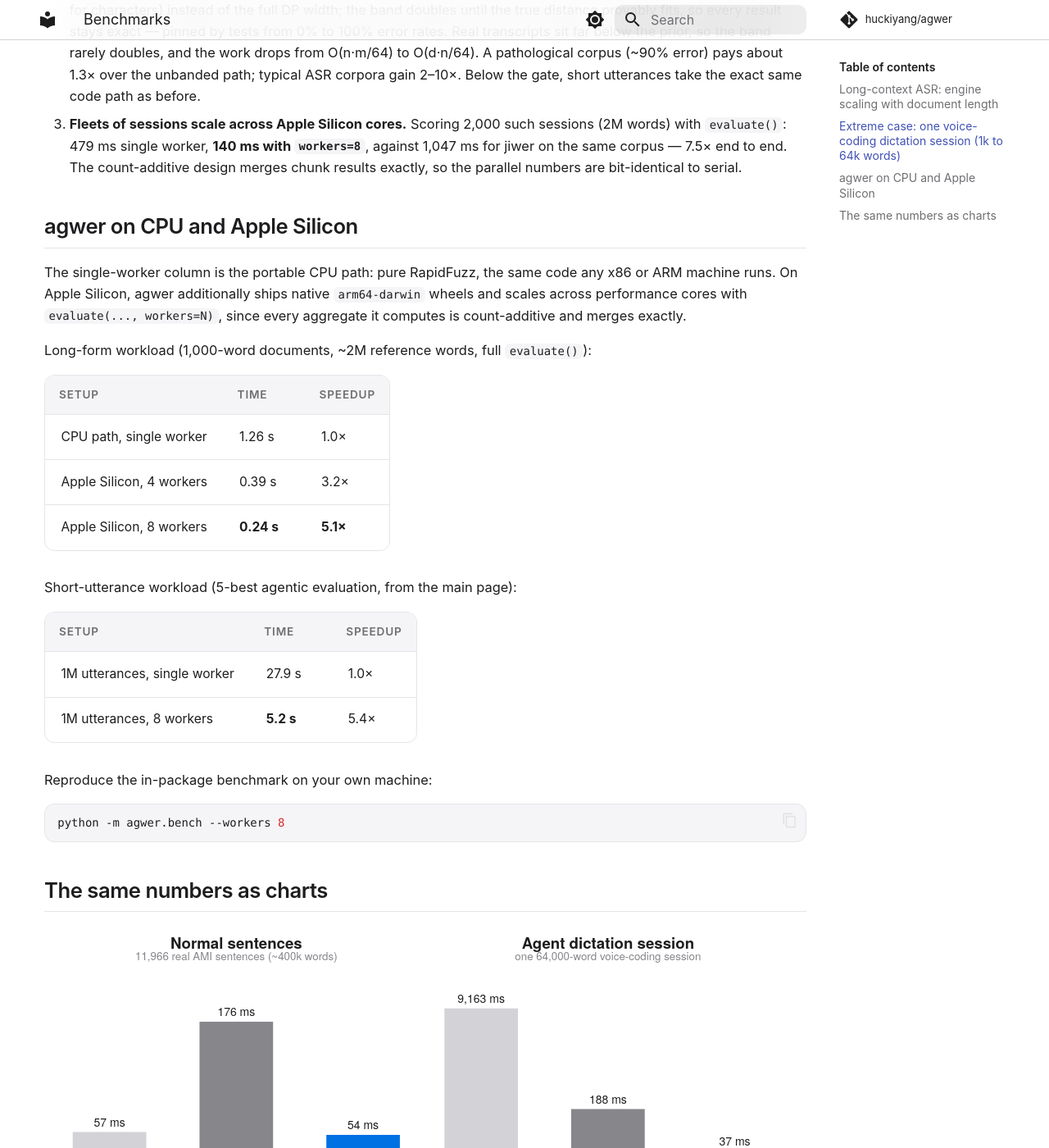
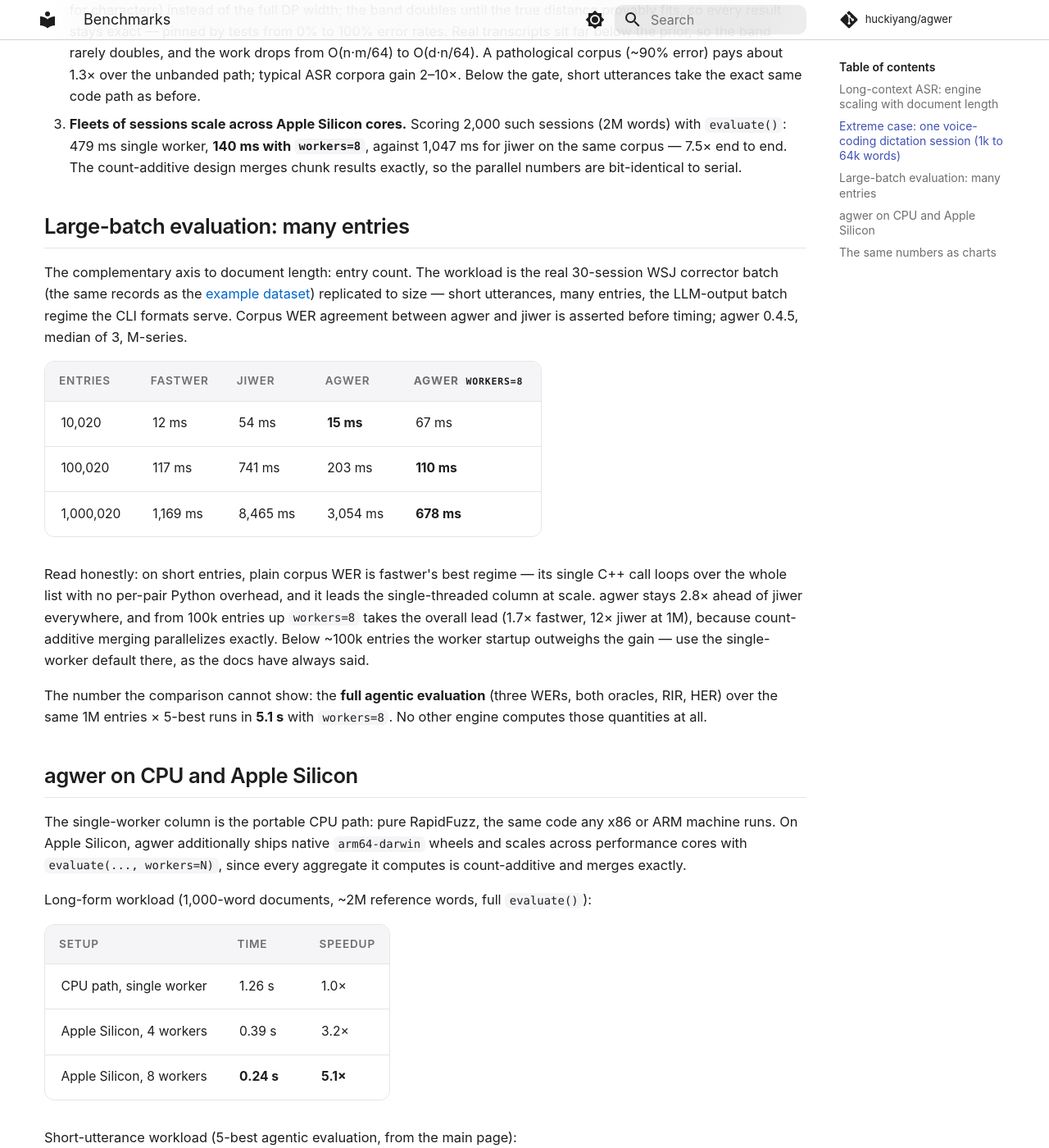
Before and after one commit to huckiyang/agwer, an MkDocs documentation site: the page built from docs/benchmarks.md, in a window 1280 px wide and 1400 px high, scrolled down 2039 px. Shown: the whole window at 82% size. Built offline with MkDocs 1.6.1 and Material for MkDocs 9.7.7, drawn with Linux system fonts in a browser that asks for light colours; comment, search, counter and statistics services are not loaded.

Commit message:
docs: large-batch benchmark, 10k to 1M entries across engines
Real WSJ session records replicated to size. fastwer's single C++ call
leads the single-threaded plain-WER column on short entries (reported
honestly); agwer is 2.8x jiwer throughout and takes the overall lead
from 100k entries with workers=8 (678 ms at 1M, 1.7x fastwer, 12x
jiwer). Full agentic evaluation at 1M x 5-best: 5.1 s, agwer-only.

Co-Authored-By: Claude Fable 5 <noreply@anthropic.com>

```diff
--- a/docs/benchmarks.md
+++ b/docs/benchmarks.md
@@ -84,6 +84,35 @@ Three observations:
    corpus — 7.5× end to end. The count-additive design merges chunk
    results exactly, so the parallel numbers are bit-identical to serial.
 
+## Large-batch evaluation: many entries
+
+The complementary axis to document length: entry count. The workload is
+the real 30-session WSJ corrector batch (the same records as the
+[example dataset](https://huggingface.co/datasets/huckiyang/agwer_asr_batch_test_v0))
+replicated to size — short utterances, many entries, the LLM-output batch
+regime the CLI formats serve. Corpus WER agreement between agwer and
+jiwer is asserted before timing; agwer 0.4.5, median of 3, M-series.
+
+| entries | fastwer | jiwer | agwer | **agwer `workers=8`** |
+|---|---|---|---|---|
+| 10,020 | 12 ms | 54 ms | **15 ms** | 67 ms |
+| 100,020 | 117 ms | 741 ms | 203 ms | **110 ms** |
+| 1,000,020 | 1,169 ms | 8,465 ms | 3,054 ms | **678 ms** |
+
+Read honestly: on short entries, plain corpus WER is fastwer's best
+regime — its single C++ call loops over the whole list with no per-pair
+Python overhead, and it leads the single-threaded column at scale. agwer
+stays 2.8× ahead of jiwer everywhere, and from 100k entries up
+`workers=8` takes the overall lead (1.7× fastwer, 12× jiwer at 1M),
+because count-additive merging parallelizes exactly. Below ~100k entries
+the worker startup outweighs the gain — use the single-worker default
+there, as the docs have always said.
+
+The number the comparison cannot show: the **full agentic evaluation**
+(three WERs, both oracles, RIR, HER) over the same 1M entries × 5-best
+runs in **5.1 s** with `workers=8`. No other engine computes those
+quantities at all.
+
 ## agwer on CPU and Apple Silicon
 
 The single-worker column is the portable CPU path: pure RapidFuzz, the same
```
